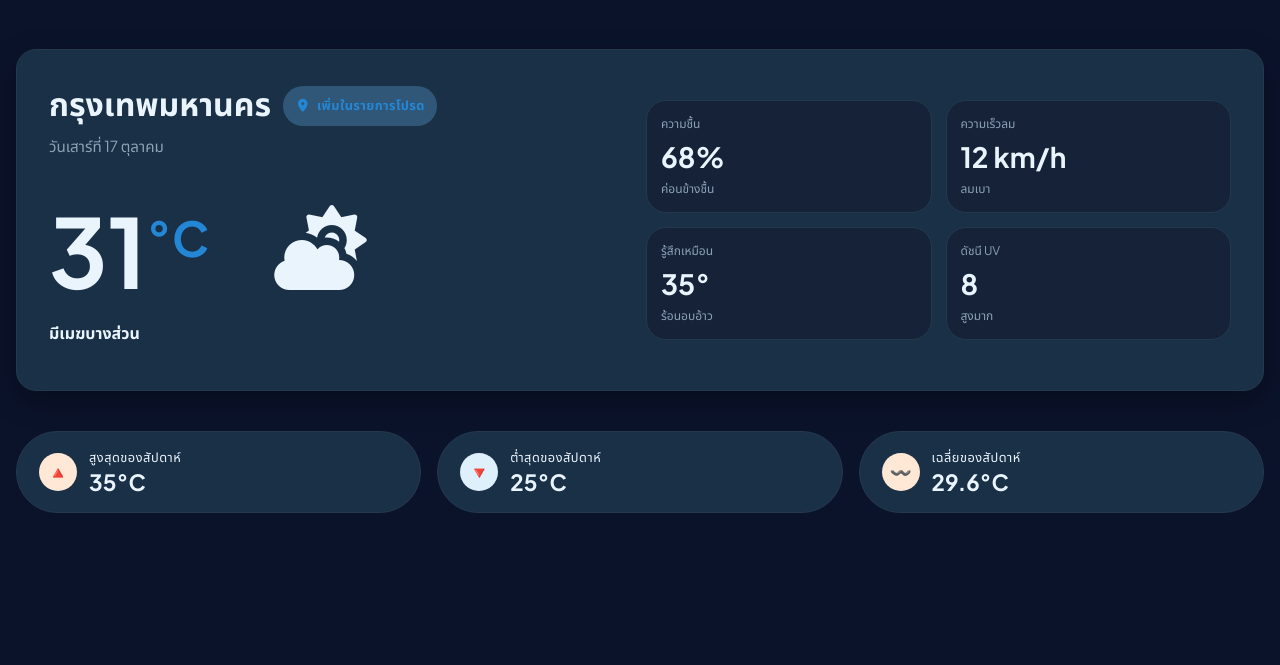
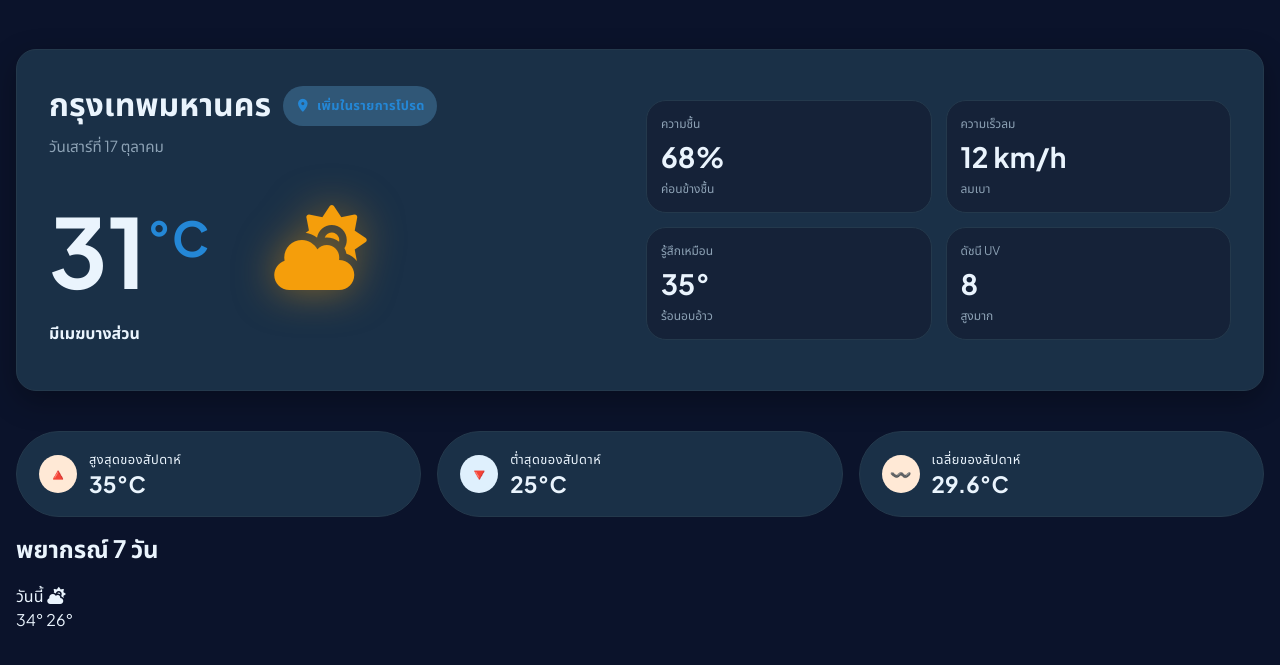
Before and after one commit to kxitta00/weather-explorer, a website built with Vite: page index.html in a window 1280 px wide. Shown: the part 131-796 px from the top of the page. Built offline with nearby package versions, Linux system fonts and the light colour scheme.

Commit message:
feat: complete weekly stats bar and prepare forecast grid structure

```diff
--- a/index.html
+++ b/index.html
@@ -106,8 +106,17 @@
       </div>
 
     </section>
-    <section class="">
-
+    <h2 class="forecast-title">พยากรณ์ 7 วัน</h2>
+    <section class="forecast-grid" id="forecast-grid">
+      <div class="forecast-card active">
+        <span class="forecast-day">วันนี้</span>
+        <i class="fa-solid fa-cloud-sun"></i>
+        <div class="forecast-temps">
+          <span class="temp-max">34°</span>
+          <span class="temp-min">26°</span>
+        </div>
+      </div>
+      <!-- todo มาทำการ์ด forecast ต่อ -->
     </section>
   </main>
   <footer>
--- a/src/style.css
+++ b/src/style.css
@@ -264,7 +264,7 @@ main {
   display: flex;
   flex-direction: row;
   gap: 12px;
-  padding: 16px 22px;
+  padding: 18px 22px;
   background-color: var(--bg-subtle);
   border-radius: 9999px;
   border: 1px solid var(--border-card);
@@ -391,6 +391,8 @@ main {
   }
 
   .weather-hero-icon {
+    color: #F59E0B;
+    filter: drop-shadow(0 0 20px rgba(245, 158, 11, 0.5));
     font-size: 5rem;
     margin-left: 60px;
   }
```
